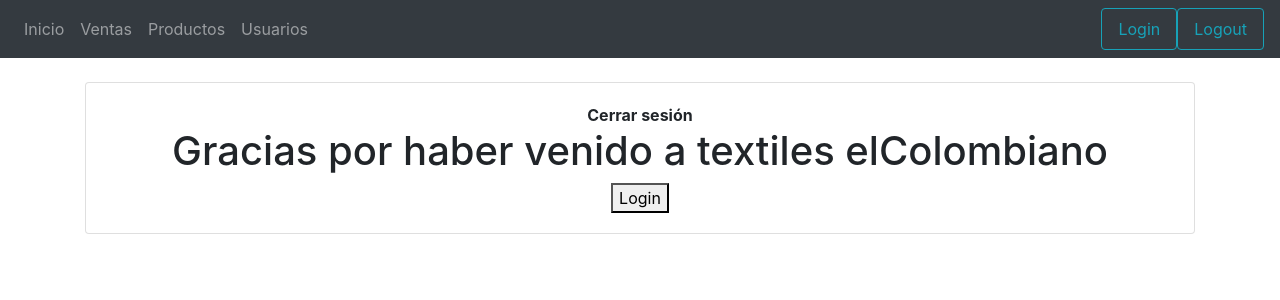
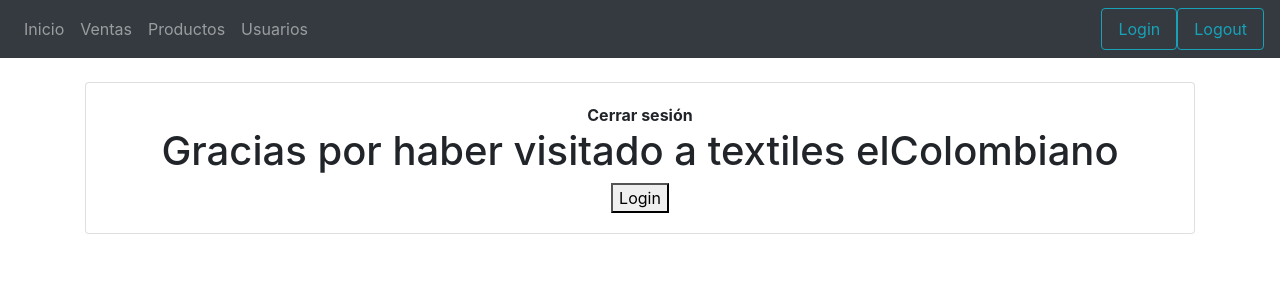
Before and after one commit to MariaGa-lab/MisionTic-Project, a React (Create React App) app in the folder textiles-elcolombiano-front/: page /logout in a window 1280 px wide. Shown: the top 300 px of the page. Built offline with nearby package versions, Linux system fonts and the light colour scheme.

Commit message:
Login y logout

```diff
--- a/textiles-elcolombiano-front/src/components/Logout.jsx
+++ b/textiles-elcolombiano-front/src/components/Logout.jsx
@@ -16,7 +16,7 @@
         <div className="card-body">
           <div>
             <b>Cerrar sesión</b>
-            <h1> Gracias por haber venido a textiles elColombiano </h1>
+            <h1> Gracias por haber visitado a textiles elColombiano </h1>
           </div>
           {isAuthenticated ? (
           <>
```
